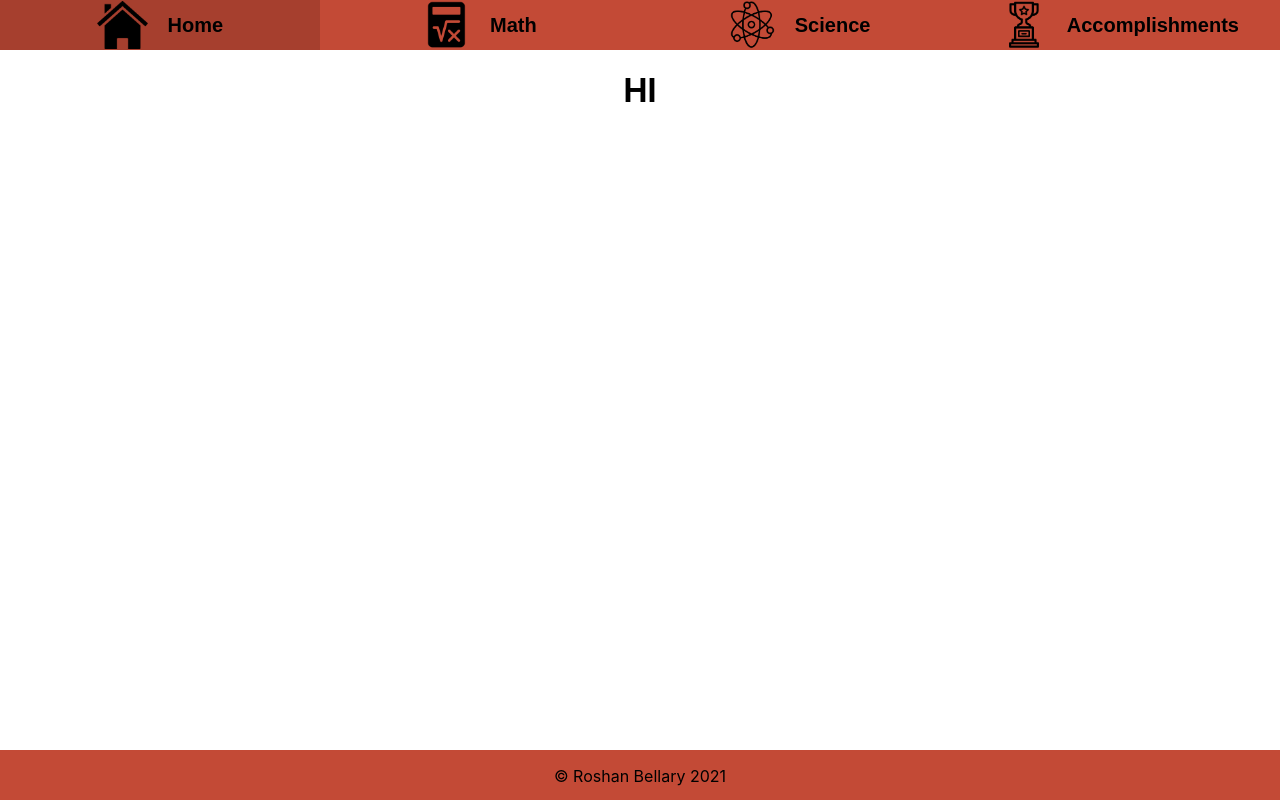
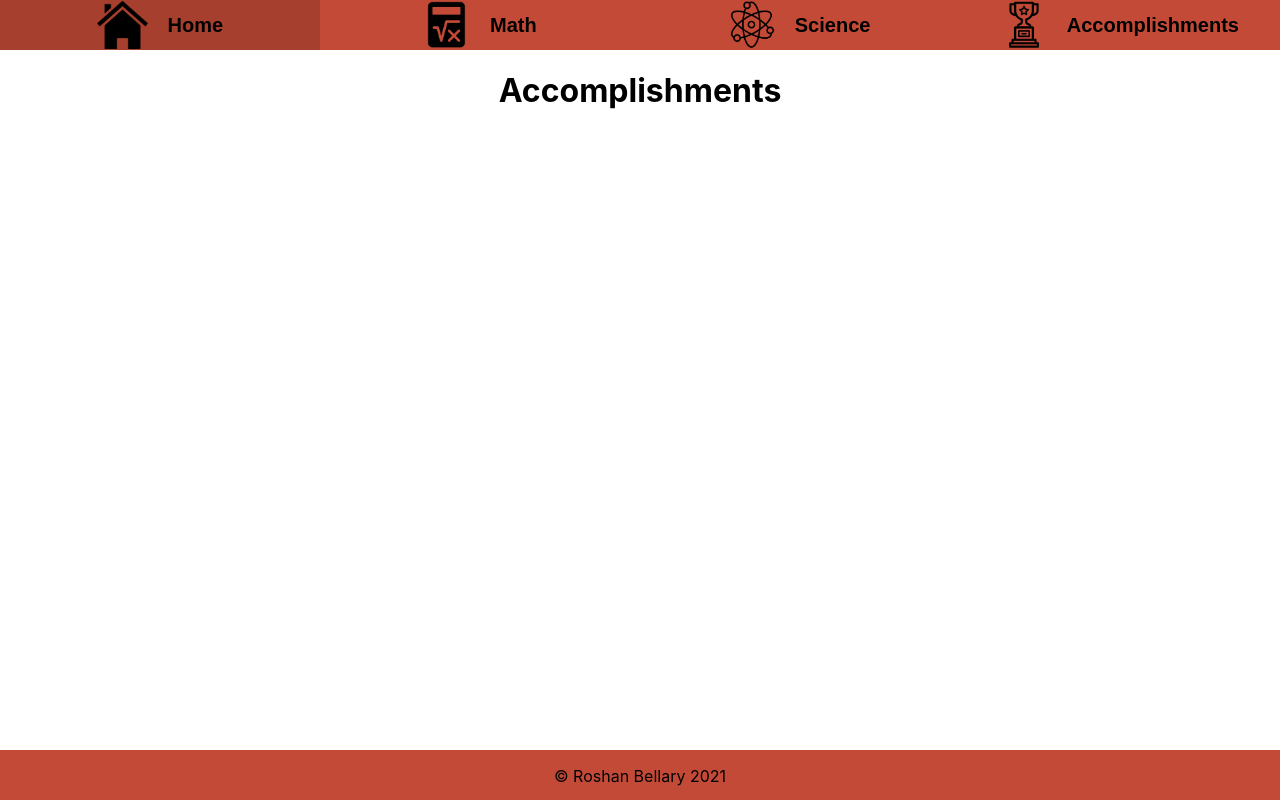
Before and after one commit to roshanbellary/roshanbellary.github.io, a React (Create React App) app: page /Accomplishments in a window 1280 px wide. Built offline with nearby package versions, Linux system fonts and the light colour scheme.

Commit message:
Update Accomplishments.js

```diff
--- a/src/Accomplishments/Accomplishments.js
+++ b/src/Accomplishments/Accomplishments.js
@@ -10,7 +10,7 @@ class Accomplishments extends React.Component{
         return(
             <div>
                 <Header></Header>
-                <h1 class="Push"> HI</h1>
+                <h1 class="Push"> Accomplishments</h1>
                 <Footer></Footer>
             </div>
         );
```
